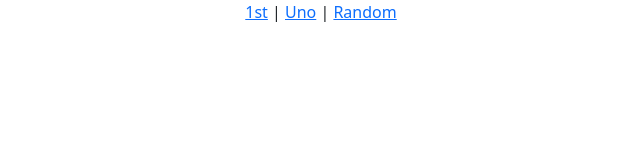
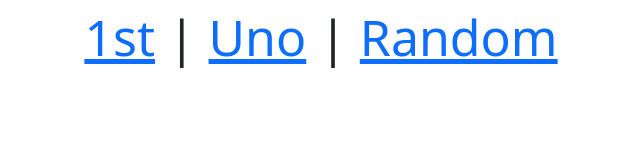
Before and after one commit to AG-private/AG-private.github.io, a plain HTML site: page index.html in a window 1280 px wide. Shown: the whole page, without its empty margins (319-959 px from the left). Drawn offline with nearby package versions, Linux system fonts and the light colour scheme.

Commit message:
make nav items bigger

```diff
--- a/index.html
+++ b/index.html
@@ -7,7 +7,7 @@
 <body>
 <link href="https://cdn.jsdelivr.net/npm/bootstrap@5.0.2/dist/css/bootstrap.min.css" rel="stylesheet" integrity="sha384-EVSTQN3/azprG1Anm3QDgpJLIm9Nao0Yz1ztcQTwFspd3yD65VohhpuuCOmLASjC" crossorigin="anonymous">
 <div class="container" style="text-align: center">
-    <nav>
+    <nav style="font-size: 50px">
         <a href="1st.html">1st</a> |
         <a href="uno.html">Uno</a> |
         <a href="random.html">Random</a>
```
